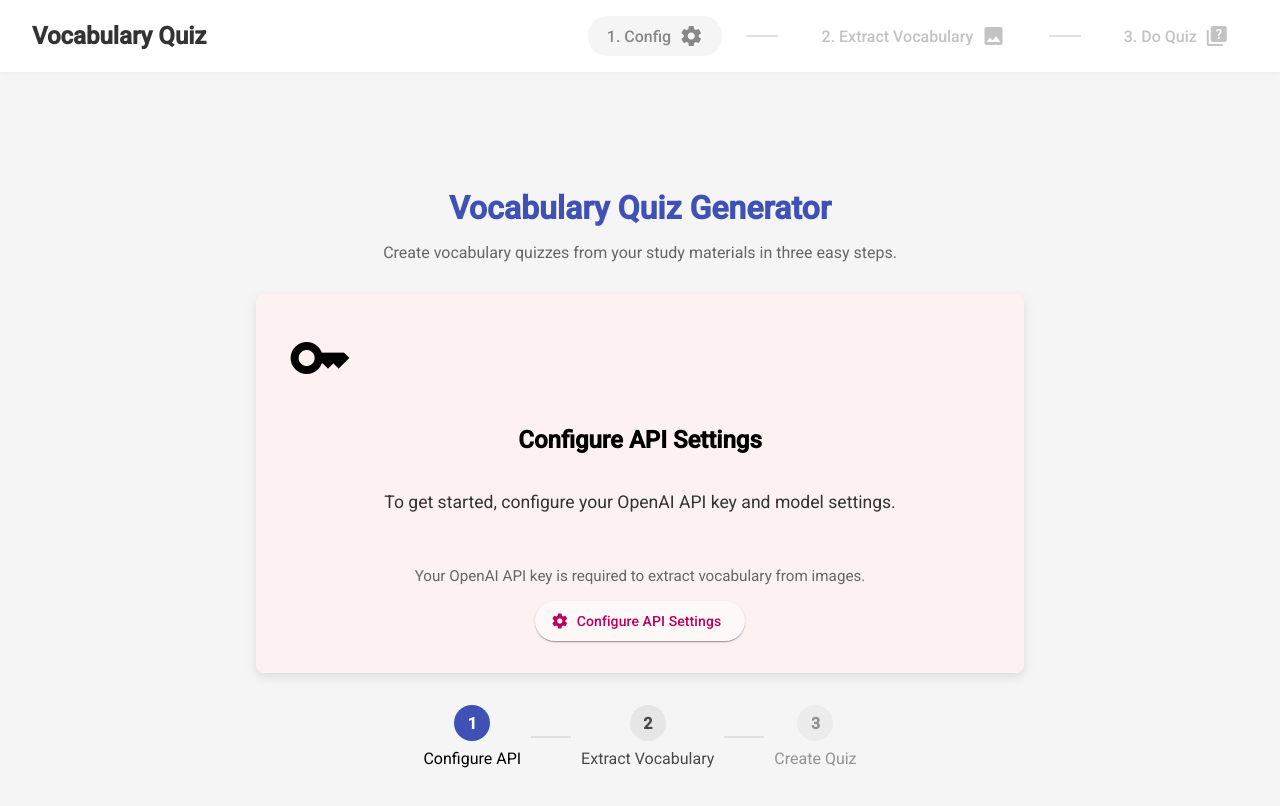
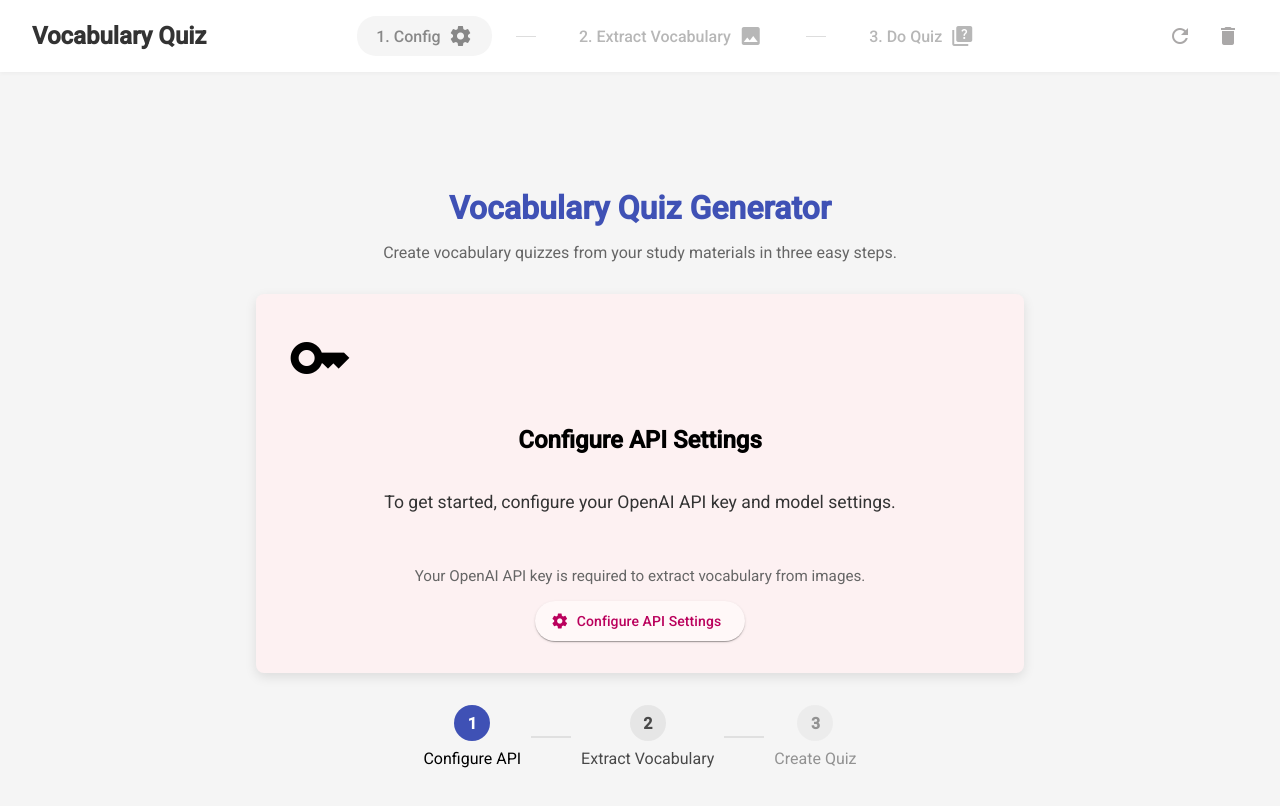
Before and after one commit to AieatAssam/vocabulary-quiz, an Angular app in the folder vocab-quiz/: page / in a window 1280 px wide. Shown: the top 806 px of the page. Built offline with nearby package versions, Linux system fonts and the light colour scheme.

Commit message:
feat(header): add action buttons to reload and clear vocabulary data
refactor(header): update styles for action buttons and wizard steps

fix(vocabulary-storage): change loadFromStorage method to public for accessibility

```diff
--- a/vocab-quiz/src/app/header.component.html
+++ b/vocab-quiz/src/app/header.component.html
@@ -19,4 +19,13 @@
       <mat-icon *ngIf="!quizStarted">quiz</mat-icon>
     </div>
   </nav>
+
+  <div class="action-buttons">
+    <button mat-icon-button color="primary" [disabled]="!hasStoredVocabulary" (click)="reloadVocabulary()" matTooltip="Reload vocabulary">
+      <mat-icon>refresh</mat-icon>
+    </button>
+    <button mat-icon-button color="warn" [disabled]="!hasStoredVocabulary" (click)="clearVocabulary()" matTooltip="Clear vocabulary">
+      <mat-icon>delete</mat-icon>
+    </button>
+  </div>
 </header>
--- a/vocab-quiz/src/app/header.component.scss
+++ b/vocab-quiz/src/app/header.component.scss
@@ -50,23 +50,23 @@
 }
 
 .wizard-step.clickable:hover {
-  background: #e3f2fd;
-  color: #1976d2;
-  box-shadow: 0 2px 8px rgba(25, 118, 210, 0.08);
-}
-
-.wizard-step .mat-icon {
-  vertical-align: middle;
+  background: #eaeaea;
 }
 
 .wizard-step.disabled {
-  opacity: 0.5;
-  pointer-events: none;
+  opacity: 0.6;
+  cursor: default;
+  background: transparent;
 }
 
 .wizard-divider {
-  width: 32px;
-  height: 2px;
-  background: #e0e0e0;
-  border-radius: 1px;
+  width: 20px;
+  height: 1px;
+  background: #ddd;
 }
+
+.action-buttons {
+  display: flex;
+  gap: 0.5rem;
+  margin-left: 1rem;
+}
--- a/vocab-quiz/src/app/header.component.ts
+++ b/vocab-quiz/src/app/header.component.ts
@@ -3,6 +3,7 @@
 import { MatButtonModule } from '@angular/material/button';
 import { MatIconModule } from '@angular/material/icon';
 import { MatDialog } from '@angular/material/dialog';
+import { MatTooltipModule } from '@angular/material/tooltip';
 import { ApiSettingsComponent } from './api-settings.component';
 import { ConfigurationService } from './configuration.service';
 import { VocabularyStorageService } from './vocabulary-storage.service';
@@ -11,13 +12,14 @@
 @Component({
   selector: 'app-header',
   standalone: true,
-  imports: [CommonModule, MatButtonModule, MatIconModule],
+  imports: [CommonModule, MatButtonModule, MatIconModule, MatTooltipModule],
   templateUrl: './header.component.html',
   styleUrl: './header.component.scss'
 })
 export class HeaderComponent implements OnInit {
   imageLoaded = false;
   quizStarted = false;
+  hasStoredVocabulary = false;
 
   constructor(
     private dialog: MatDialog,
@@ -30,6 +32,7 @@
     // Subscribe to vocabulary changes to track image status
     this.vocabStorage.vocab$.subscribe(vocab => {
       this.imageLoaded = !!vocab;
+      this.hasStoredVocabulary = !!vocab || this.vocabStorage.hasStoredVocabulary();
     });
   }
 
@@ -60,4 +63,24 @@
       this.quizStarted = true;
     }
   }
+
+  clearVocabulary(): void {
+    // Show confirmation dialog before clearing
+    if (confirm('Are you sure you want to clear all vocabulary data? This cannot be undone.')) {
+      this.vocabStorage.clearAll();
+      this.imageLoaded = false;
+      this.quizStarted = false;
+      this.hasStoredVocabulary = false;
+      this.router.navigate(['/']);
+    }
+  }
+
+  reloadVocabulary(): void {
+    if (this.vocabStorage.hasStoredVocabulary()) {
+      // Reload from local storage
+      this.vocabStorage.loadFromStorage();
+      this.imageLoaded = !!this.vocabStorage.getVocabulary();
+      this.router.navigate(['/']);
+    }
+  }
 }
--- a/vocab-quiz/src/app/vocabulary-storage.service.ts
+++ b/vocab-quiz/src/app/vocabulary-storage.service.ts
@@ -21,7 +21,7 @@
   /**
    * Load vocabulary from localStorage if it exists
    */
-  private loadFromStorage(): void {
+  loadFromStorage(): void {
     try {
       const storedVocab = localStorage.getItem(VOCABULARY_STORAGE_KEY);
       if (storedVocab) {
```
